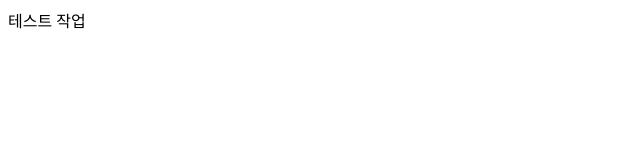
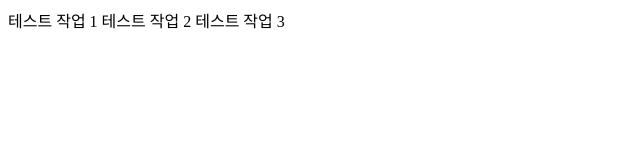
Before and after one commit to 80gaeng/cli-git, a plain HTML site: page index.html in a window 1280 px wide. Shown: the whole page, without its empty margins (0-640 px from the left). Drawn offline with Linux system fonts and the light colour scheme.

Commit message:
커밋 메시지 4

```diff
--- a/index.html
+++ b/index.html
@@ -5,6 +5,8 @@
     <title>test</title>
 </head>
 <body>
-    테스트 작업
+테스트 작업 1
+테스트 작업 2
+테스트 작업 3
 </body>
 </html>
```
